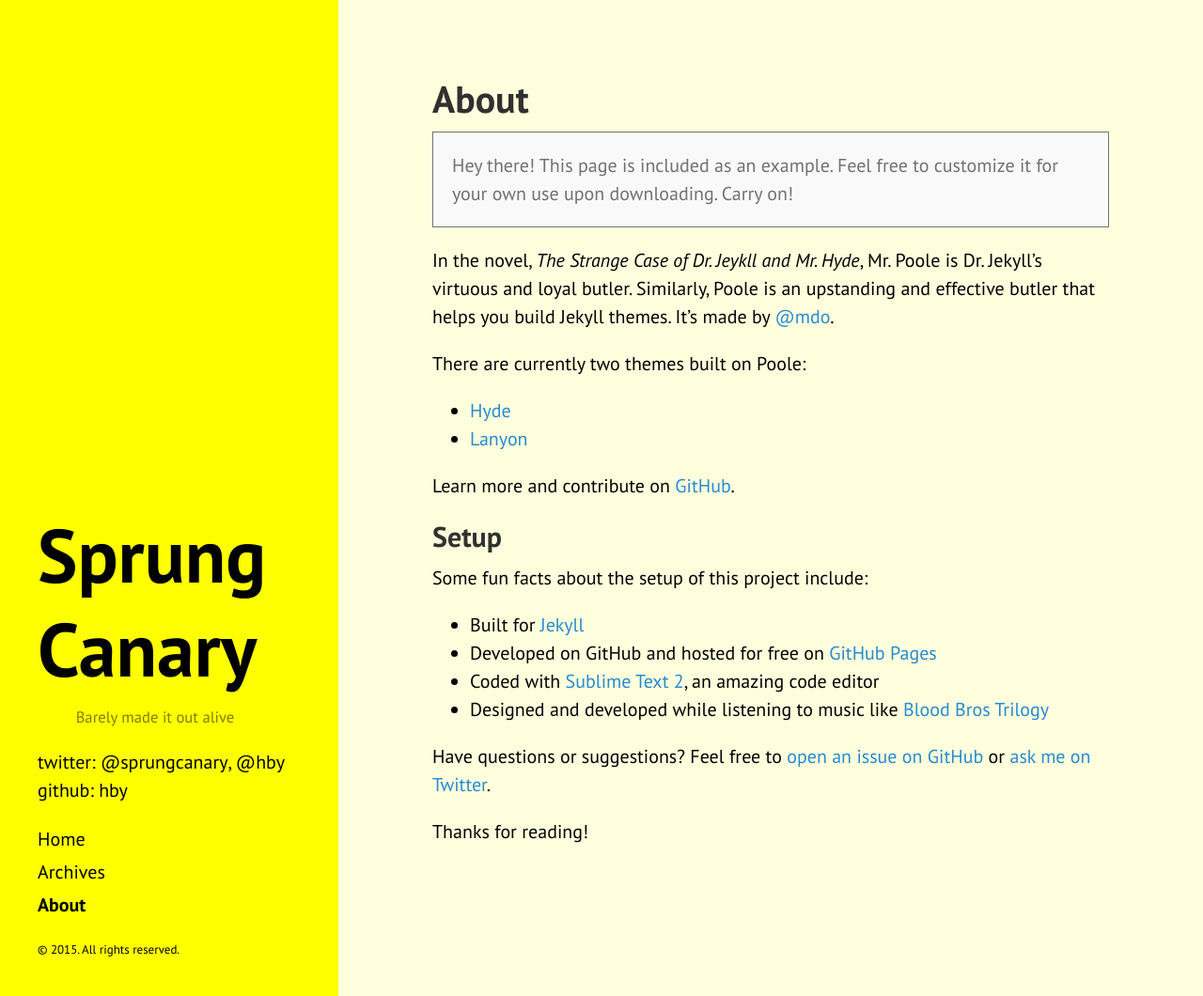
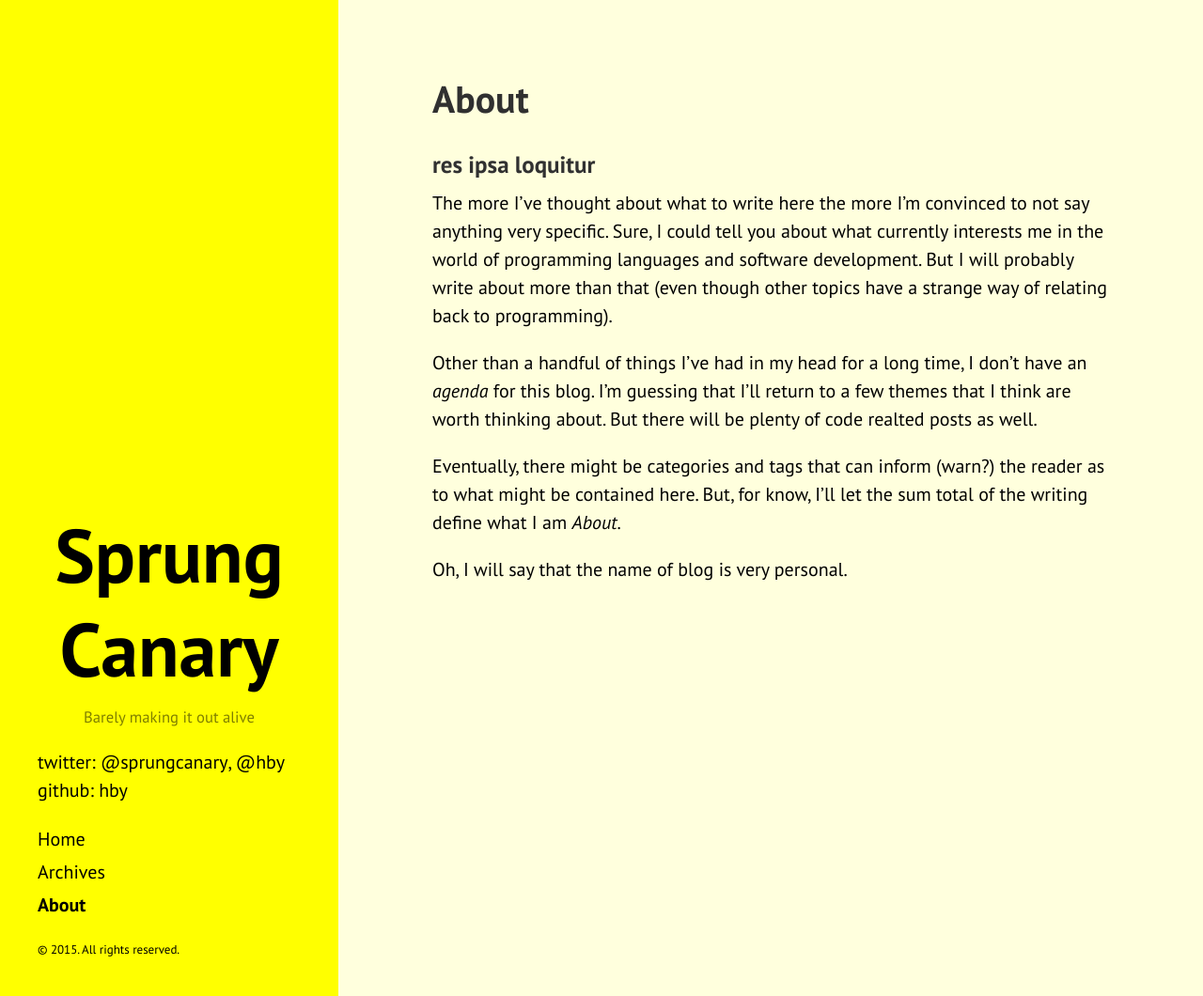
Before and after one commit to hby/hby.github.io, a Jekyll site: the page built from about.md, in a window 1280 px wide and 1060 px high. Shown: the whole window at 94% size. Built offline with Jekyll 4.4.1, drawn with Linux system fonts in a browser that asks for light colours; Markdown is read by kramdown in place of the engine named in the settings.

```diff
--- a/_config.yml
+++ b/_config.yml
@@ -9,8 +9,8 @@ relative_permalinks: true
 # Setup
 title:            'Sprung Canary'
 tagline:          ''
-description:      'Barely made it out alive'
-url:              http://hby.github.io
+description:      'Barely making it out alive'
+url:              http://sprungcanary.net
 baseurl:          /
 
 author:
--- a/_includes/head.html
+++ b/_includes/head.html
@@ -8,7 +8,11 @@
 
   <title>
     {% if page.title == "Home" %}
-      {{ site.title }} &middot; {{ site.tagline }}
+      {% if site.tagline == "" %}
+        {{ site.title }}
+      {% else %}
+        {{ site.title }} &middot; {{ site.tagline }}
+      {% endif %}
     {% else %}
       {{ page.title }} &middot; {{ site.title }}
     {% endif %}
@@ -26,4 +30,6 @@
 
   <!-- RSS -->
   <link rel="alternate" type="application/rss+xml" title="RSS" href="/atom.xml">
+
+  {% include google_analytics.html %}
 </head>
--- a/about.md
+++ b/about.md
@@ -4,28 +4,17 @@ title: About
 weight: 2
 ---
 
-<p class="message">
-  Hey there! This page is included as an example. Feel free to customize it for your own use upon downloading. Carry on!
-</p>
+### [res ipsa loquitur](http://en.wikipedia.org/wiki/Res_ipsa_loquitur)
 
-In the novel, *The Strange Case of Dr. Jeykll and Mr. Hyde*, Mr. Poole is Dr. Jekyll's virtuous and loyal butler. Similarly, Poole is an upstanding and effective butler that helps you build Jekyll themes. It's made by [@mdo](https://twitter.com/mdo).
+The more I've thought about what to write here the more I'm convinced to not say anything very specific. Sure, I could
+tell you about what currently interests me in the world of programming languages and software development. But I will
+probably write about more than that (even though other topics have a strange way of relating back to programming).
 
-There are currently two themes built on Poole:
+Other than a handful of things I've had in my head for a long time, I don't have an _agenda_ for this blog. I'm
+guessing that I'll return to a few themes that I think are worth thinking about. But there will be plenty of
+code realted posts as well.
 
-* [Hyde](http://hyde.getpoole.com)
-* [Lanyon](http://lanyon.getpoole.com)
+Eventually, there might be categories and tags that can inform (warn?) the reader as to what might be contained here.
+But, for know, I'll let the sum total of the writing define what I am _About_.
 
-Learn more and contribute on [GitHub](https://github.com/poole).
-
-## Setup
-
-Some fun facts about the setup of this project include:
-
-* Built for [Jekyll](http://jekyllrb.com)
-* Developed on GitHub and hosted for free on [GitHub Pages](https://pages.github.com)
-* Coded with [Sublime Text 2](http://sublimetext.com), an amazing code editor
-* Designed and developed while listening to music like [Blood Bros Trilogy](https://soundcloud.com/maddecent/sets/blood-bros-series)
-
-Have questions or suggestions? Feel free to [open an issue on GitHub](https://github.com/poole/issues/new) or [ask me on Twitter](https://twitter.com/mdo).
-
-Thanks for reading!
+Oh, I will say that the name of blog is very personal.
--- a/public/css/hyde.css
+++ b/public/css/hyde.css
@@ -80,13 +80,13 @@ html {
   color: #000;
   margin-top: 0;
   font-size: 4.00rem;
+  text-align: center;
 }
 
 .sidebar .description {
   font-size: smaller;
   text-align: center;
   color: #7f7f00;
-  padding-right: 30px;
 }
 
 .sidebar-social-item {
--- a/public/css/poole.css
+++ b/public/css/poole.css
@@ -103,6 +103,10 @@ h3 {
 h4, h5, h6 {
   margin-top: 1rem;
   font-size: 1rem;
+}
+
+h1 a, h2 a, h3 a, h4 a, h5 a, h6 a {
+  color: #313131;
 }
 
 /* Body text */
```
Also changed, not shown: _includes/google_analytics.html (added, +9 -0 lines), _posts/2015-05-17-Soon-It-Begins.md (added, +14 -0 lines), _drafts/why-im-working-on-pakyow.md (renamed from _posts/2015-05-25-why-im-working-on-pakyow.md).
